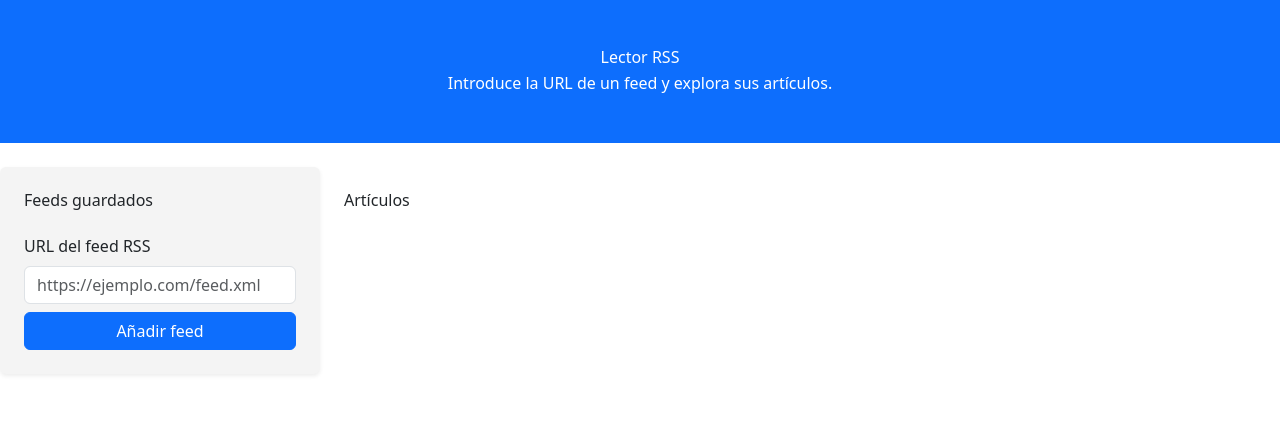
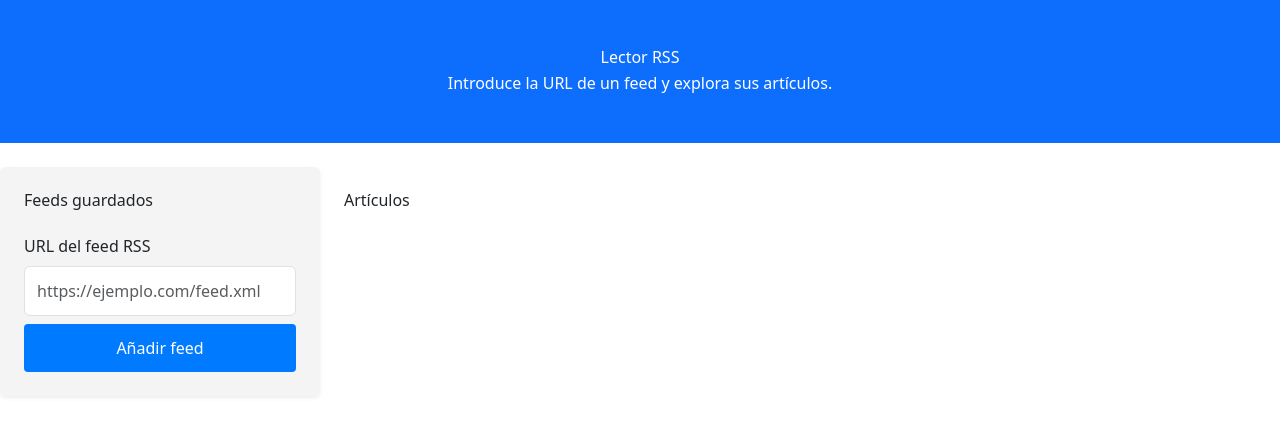
Before and after one commit to mdepaco/rss-reader, a plain HTML site: page index.html in a window 1280 px wide. Drawn offline with nearby package versions, Linux system fonts and the light colour scheme.

Commit message:
errors fixed

```diff
--- a/index.html
+++ b/index.html
@@ -40,7 +40,7 @@
     };
   </script>
 
-<link rel="stylesheet" href="./css/style.css">
+<link rel="stylesheet" href="./css/main.css">
   <!-- Fuente Roboto -->
   <link
     href="https://fonts.googleapis.com/css2?family=Roboto:wght@400;500;700&display=swap"
```
